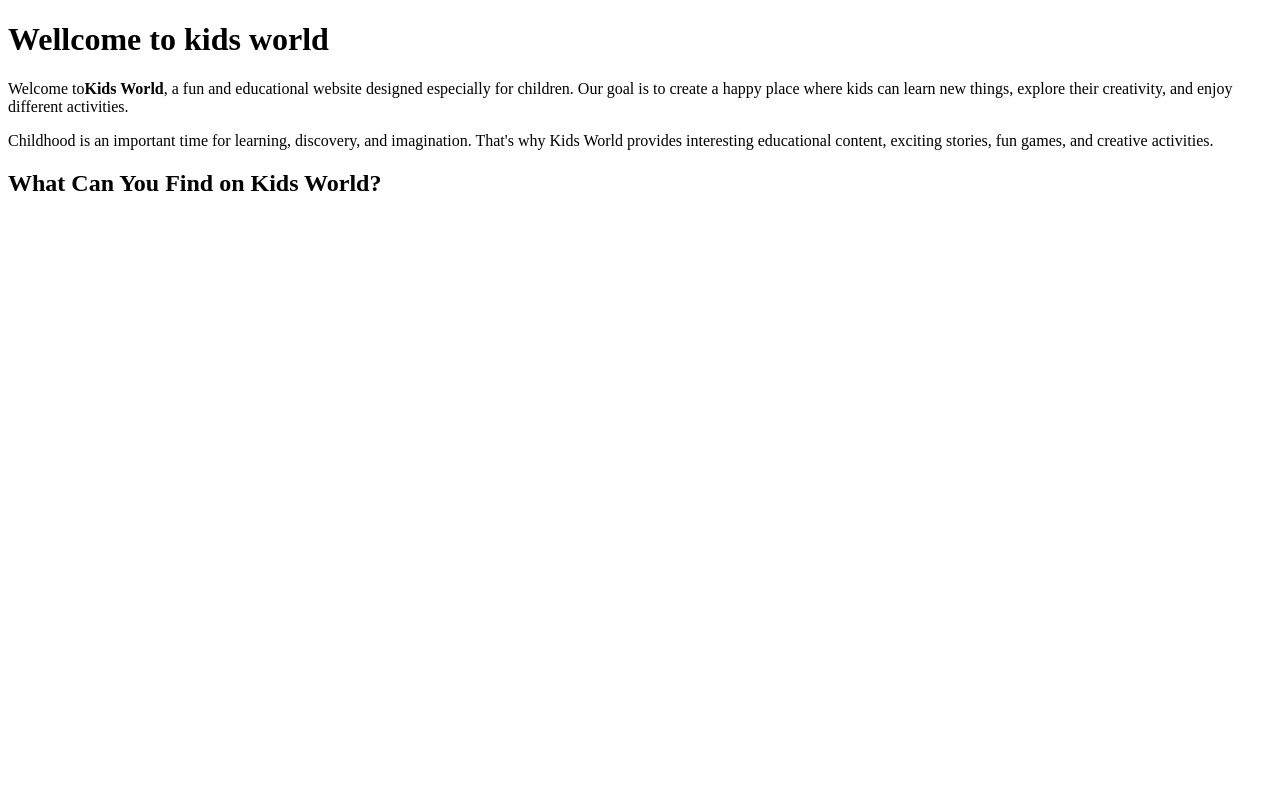
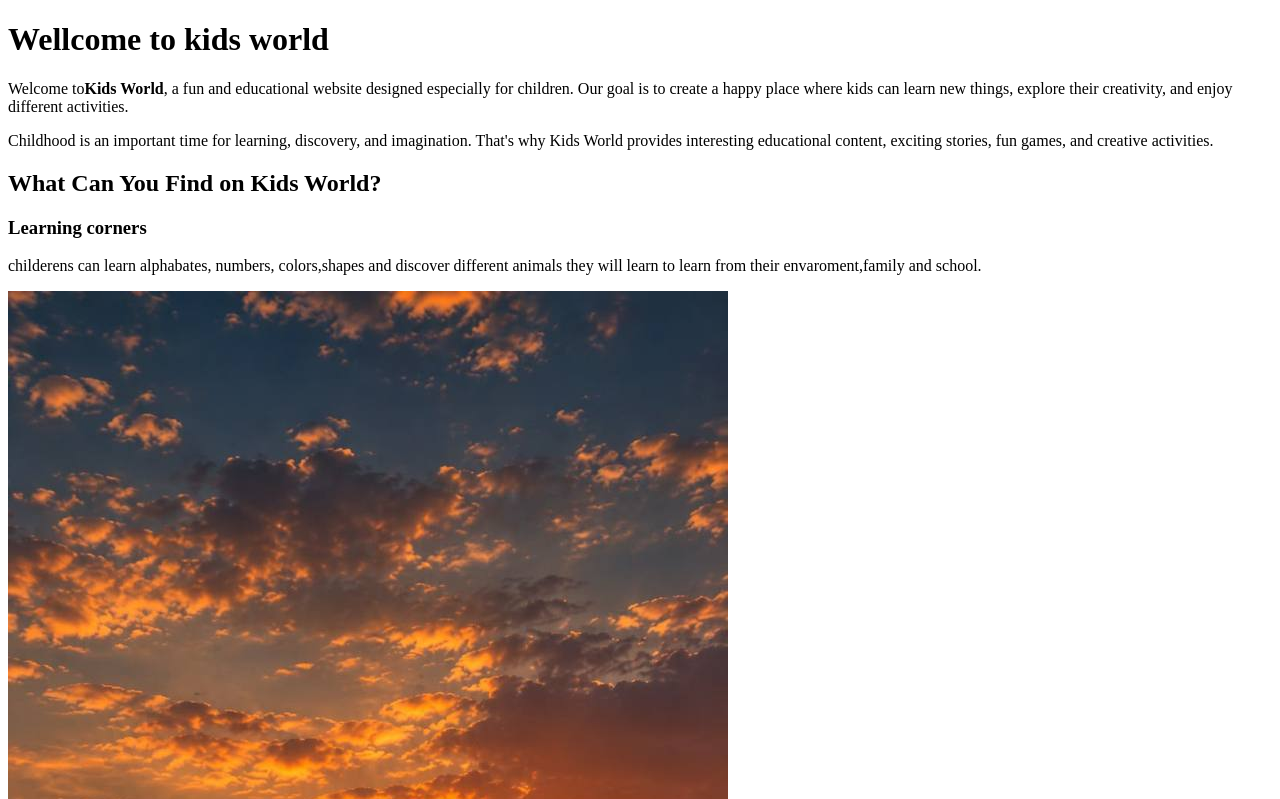
Before and after one commit to mihretmelaku841-pixel/kids, a plain HTML site: page index.html in a window 1280 px wide. Shown: the top 799 px of the page. Drawn offline with Linux system fonts and the light colour scheme.

Commit message:
<h3>         Learning corners     </h3>     <p>         childerens can learn alphabates, numbers, colors,shapes and discover         different animals they will learn to learn from their envaroment,family and school.     </p>     <img control width=""     <img src="happy kids.jpg" alt="childerens"     width="300">

```diff
--- a/index.html
+++ b/index.html
@@ -16,6 +16,16 @@
          discovery, and imagination. That's why Kids World provides interesting educational content,
           exciting stories, fun games, and creative activities.</p>
     <h2>What Can You Find on Kids World?</h2>
-    <p></p>
+    <h3>
+        Learning corners
+    </h3>
+    <p>
+        childerens can learn alphabates, numbers, colors,shapes and discover
+        different animals they will learn to learn from their envaroment,family and school.
+    </p>
+    <img control width=""
+    <img src="happy kids.jpg" alt="childerens"
+    width="300">
+
 </body>
 </html>
```
Also changed, not shown: happy kids.jpg (added).
